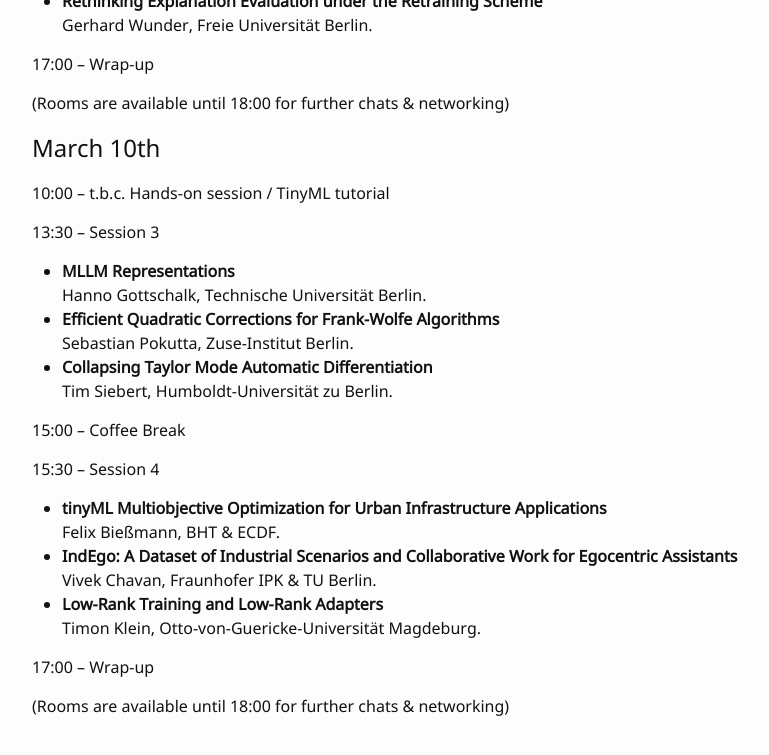
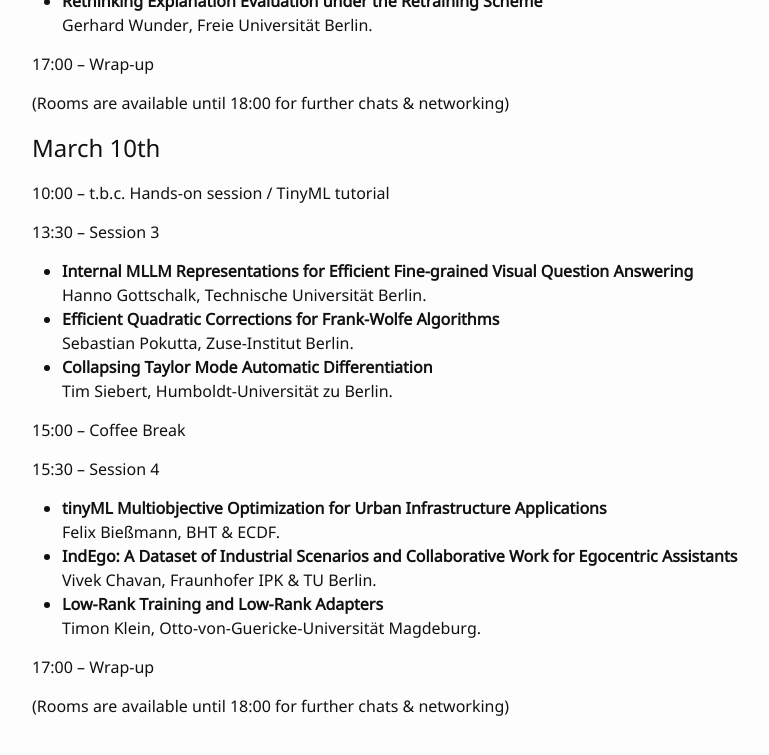
Before and after one commit to Inria-Berlin/MLaftermath, a Jekyll site: the page built from 0-program.md, in a window 1280 px wide and 900 px high, scrolled down 706 px. Shown: the top 755 px of the window, without its empty margins (238-1007 px from the left). Built offline with Jekyll 4.4.1, drawn with Linux system fonts in a browser that asks for light colours.

Commit message:
program: modified Hanno talk title

```diff
--- a/0-program.md
+++ b/0-program.md
@@ -40,7 +40,7 @@ Gerhard Wunder, Freie Universität Berlin.
 
 13:30 -- Session 3
 
-- **MLLM Representations**
+- **Internal MLLM Representations for Efficient Fine-grained Visual Question Answering**
 Hanno Gottschalk, Technische Universität Berlin.
 - **Efficient Quadratic Corrections for Frank-Wolfe Algorithms**
 Sebastian Pokutta, Zuse-Institut Berlin.
```
